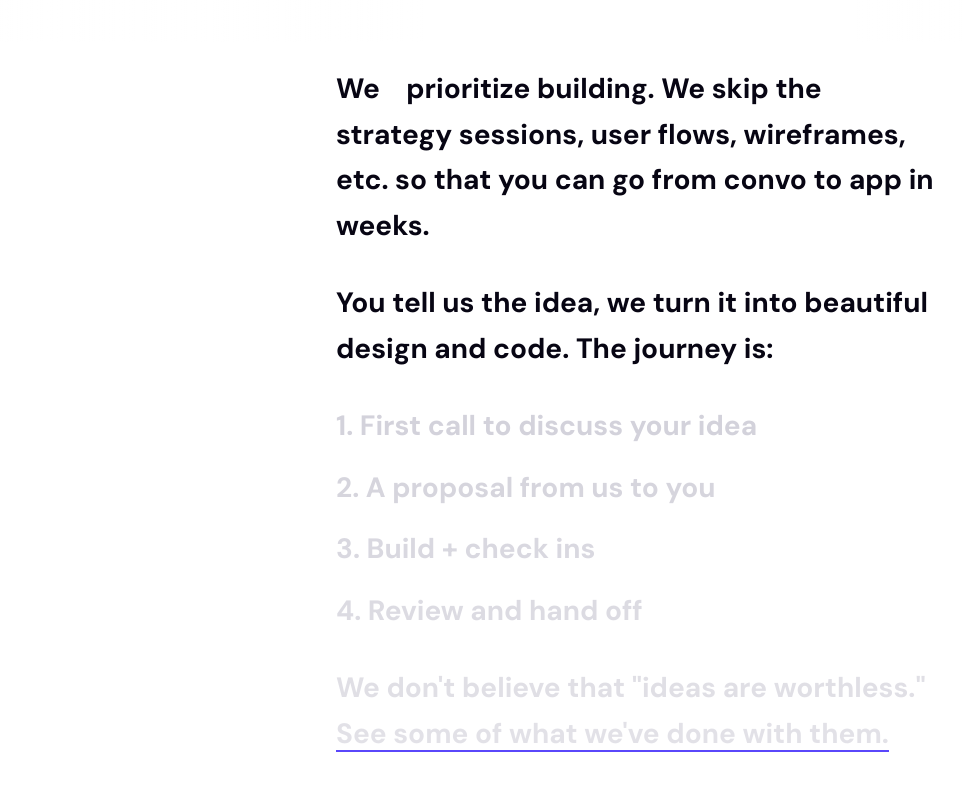
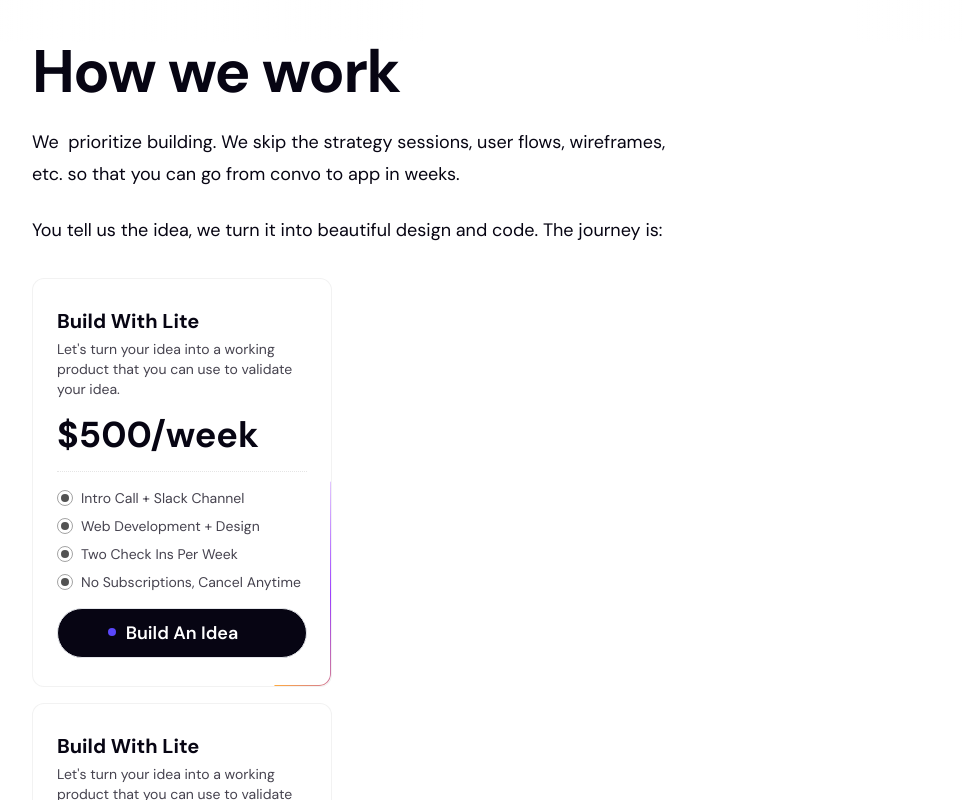
Before and after one commit to stevenwilliamswork/LiteStudio, a Svelte app: page / in a window 1280 px wide. Shown: the part 940-1740 px from the top of the page, without its empty margins (0-963 px from the left). Built offline with nearby package versions, Linux system fonts and the light colour scheme.

Commit message:
Fix AnimatedTooltip flash on load with proper mounting and transitions

```diff
--- a/src/components/TextSection.svelte
+++ b/src/components/TextSection.svelte
@@ -6,19 +6,20 @@
   import { AnimatedTooltip } from '$lib/components/ui/AnimatedTooltip';
 
   let linkElement: HTMLAnchorElement;
+  let contentLoaded = false;
 
   const teamMembers = [
     {
       id: 1,
       name: "Richie",
       designation: "Software Engineer",
-      image: "/richie.jpg"  // Replace with actual image path
+      image: "/richie.jpg"
     },
     {
       id: 2,
       name: "Steve",
       designation: "Product Engineer",
-      image: "/steve.jpg"  // Replace with actual image path
+      image: "/steve.jpg"
     }
   ];
 
@@ -28,62 +29,51 @@
   const steps = [
     "First call to discuss your idea",
     "A proposal from us to you",
-    "Build + check ins",
-    "Review and hand off"
+    "We start building",
+    "Weekly updates and feedback",
+    "Launch"
   ];
-  const paragraph4 = "We don't believe that \"ideas are worthless.\" See some of what we've done with them.";
-
-  function handleScroll() {
-    if (!linkElement) return;
-
-    const rect = linkElement.getBoundingClientRect();
-    const scrollProgress = (window.innerHeight - rect.top) / (window.innerHeight * 0.4);
-
-    if (scrollProgress > 0.5) {
-      linkElement.classList.add('reveal');
-    } else {
-      linkElement.classList.remove('reveal');
-    }
-  }
 
   onMount(() => {
-    window.addEventListener('scroll', handleScroll);
-    handleScroll(); // Initial check
-
-    return () => window.removeEventListener('scroll', handleScroll);
+    setTimeout(() => {
+      contentLoaded = true;
+    }, 100);
   });
 </script>
 
-<section class="py-6 bg-white">
-  <div class="container mx-auto max-w-[640px] px-4">
-    <div class="space-y-8 text-[28px] leading-relaxed font-bold">
-      <p>
-        <TextReveal text={paragraph1Start} />
-        <span class="inline-flex items-center mt-[5px]">
-          <AnimatedTooltip items={teamMembers} />
-        </span>
-        <TextReveal text={paragraph1End} />
-      </p>
-      <p><TextReveal text={paragraph2} /></p>
-      <div class="space-y-4">
-        {#each steps as step, i}
-          <p><TextReveal text={`${i + 1}. ${step}`} /></p>
-        {/each}
+<section class="relative">
+  <div class="mx-auto max-w-7xl px-6 lg:px-8">
+    <div class="mx-auto max-w-2xl lg:mx-0">
+      <h2 class="text-4xl font-bold tracking-tight text-gray-900 sm:text-6xl">
+        <TextReveal text="How we work" />
+      </h2>
+      <div class="mt-6 text-lg leading-8 text-gray-600">
+        <p>
+          <TextReveal text={paragraph1Start} /><TextReveal text={paragraph1End} />
+        </p>
+        <p class="mt-6">
+          <TextReveal text={paragraph2} />
+        </p>
+        <ul class="mt-8 space-y-4 text-gray-600">
+          {#each steps as step}
+            <li class="flex gap-x-3">
+              <BlurReveal>
+                <CardProduct>
+                  {step}
+                </CardProduct>
+              </BlurReveal>
+            </li>
+          {/each}
+        </ul>
       </div>
-      <p>
-        <a
-          href="/work"
-          class="relative hover:text-primary transition-colors after:absolute after:bottom-0 after:left-0 after:h-[2px] after:w-full after:origin-bottom-right after:scale-x-0 after:bg-primary after:transition-transform after:duration-300 [&.reveal]:after:origin-bottom-left [&.reveal]:after:scale-x-100"
-          bind:this={linkElement}
-        >
-          <TextReveal text={paragraph4} />
-        </a>
-      </p>
     </div>
-    <div class="mt-16 flex justify-center">
-      <BlurReveal>
-        <CardProduct />
-      </BlurReveal>
-    </div>
+
+    {#if contentLoaded}
+      <div class="mx-auto mt-10 max-w-2xl lg:mx-0 lg:max-w-none">
+        <div class="grid grid-cols-1 gap-x-8 gap-y-6 text-base font-semibold leading-7 text-gray-900 sm:grid-cols-2 md:flex lg:gap-x-10">
+          <AnimatedTooltip {teamMembers} />
+        </div>
+      </div>
+    {/if}
   </div>
 </section>
--- a/src/lib/components/ui/AnimatedTooltip/AnimatedTooltip.svelte
+++ b/src/lib/components/ui/AnimatedTooltip/AnimatedTooltip.svelte
@@ -1,5 +1,6 @@
 <script lang="ts">
 	import { Motion, useTransform, AnimatePresence, useMotionValue, useSpring } from 'svelte-motion';
+	import { onMount } from 'svelte';
 
 	export let items: {
 		id: number;
@@ -8,6 +9,7 @@
 		image: string;
 	}[];
 
+	let mounted = false;
 	let hoveredIndex: number | null = null;
 	const springConfig = { stiffness: 100, damping: 5 };
 	const x = useMotionValue(0);
@@ -17,8 +19,18 @@
 		const halfWidth = (event.target as HTMLElement)?.offsetWidth / 2;
 		x.set(event.offsetX - halfWidth);
 	};
+
+	onMount(() => {
+		mounted = true;
+	});
 </script>
 
+{#if mounted}
+	<Motion
+		initial={{ opacity: 0, y: 10 }}
+		animate={{ opacity: 1, y: 0 }}
+		transition={{ duration: 0.3, delay: 0.2 }}
+	>
 		<div class="group flex flex-row translate-y-[14px]">
 			{#each items as item, idx (item.name)}
 				<div
@@ -79,3 +91,5 @@
 				</div>
 			{/each}
 		</div>
+	</Motion>
+{/if}
```
Lines whose indentation alone changed are shown as unchanged.
